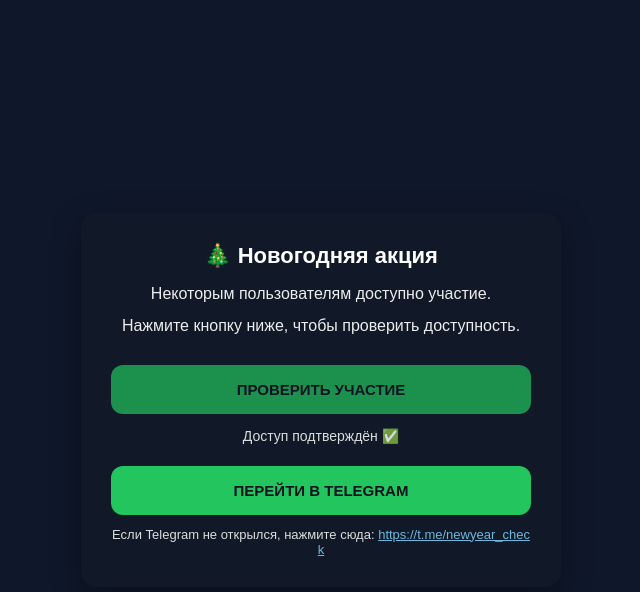
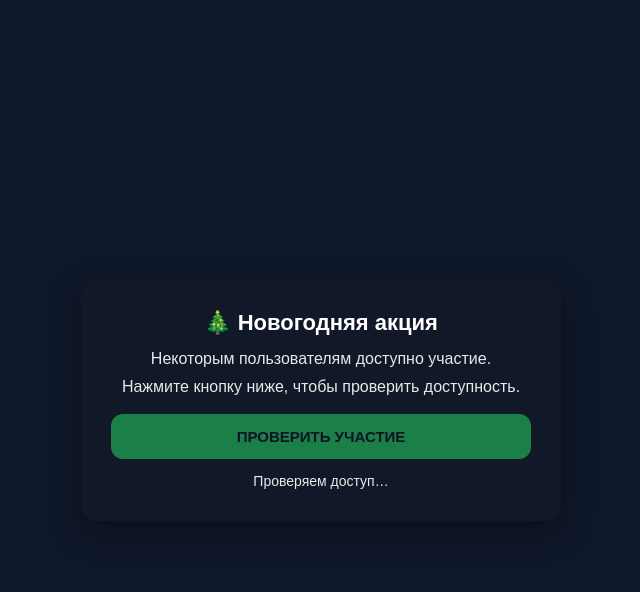
Before and after one commit to kresan2002-svg/newyear-check, a plain HTML site: page index.html in a window 1280 px wide. Both pictures are taken after a click on the button "ПРОВЕРИТЬ УЧАСТИЕ". Shown: the whole page, without its empty margins (319-959 px from the left). Drawn offline with Linux system fonts and the light colour scheme.

Commit message:
Refactor styles and update button functionality

```diff
--- a/index.html
+++ b/index.html
@@ -5,89 +5,48 @@
   <meta name="viewport" content="width=device-width, initial-scale=1.0" />
   <title>Проверка акции</title>
   <style>
-    body {
-      margin: 0;
+    body{
+      margin:0;
       font-family: Arial, sans-serif;
-      background: #0f172a;
-      color: #fff;
-      display: flex;
-      align-items: center;
-      justify-content: center;
-      height: 100vh;
+      background:#0f172a;
+      color:#fff;
+      display:flex;
+      align-items:center;
+      justify-content:center;
+      height:100vh;
     }
-    .box {
-      text-align: center;
-      background: #111827;
-      padding: 30px;
-      border-radius: 16px;
-      max-width: 420px;
-      width: 92%;
+    .box{
+      text-align:center;
+      background:#111827;
+      padding:30px;
+      border-radius:16px;
+      max-width:420px;
+      width:90%;
       box-shadow: 0 10px 30px rgba(0,0,0,.35);
     }
-    h1 {
-      font-size: 22px;
-      margin: 0 0 14px;
+    h1{ font-size:22px; margin:0 0 14px; }
+    p{ font-size:16px; opacity:.9; margin:10px 0; }
+    .btn{
+      display:block;
+      width:100%;
+      margin-top:18px;
+      padding:14px 16px;
+      border-radius:12px;
+      border:none;
+      font-weight:700;
+      cursor:pointer;
+      font-size:15px;
     }
-    p {
-      font-size: 16px;
-      opacity: 0.92;
-      margin: 10px 0;
-      line-height: 1.35;
+    .btn-primary{ background:#22c55e; color:#0b1220; }
+    .btn-secondary{ background:#e2e8f0; color:#0b1220; }
+    .btn:disabled{ opacity:.6; cursor:not-allowed; }
+    .status{
+      margin-top:14px;
+      font-size:14px;
+      opacity:.9;
+      min-height:18px;
     }
-
-    .btn {
-      display: inline-block;
-      margin-top: 18px;
-      padding: 16px 18px;
-      background: #22c55e;
-      color: #0b1220;
-      text-decoration: none;
-      font-weight: 800;
-      border-radius: 12px;
-      width: 100%;
-      box-sizing: border-box;
-      cursor: pointer;
-      user-select: none;
-      border: none;
-      font-size: 15px;
-    }
-    .btn:disabled {
-      opacity: .7;
-      cursor: not-allowed;
-    }
-
-    .status {
-      margin-top: 14px;
-      font-size: 14px;
-      opacity: .85;
-      min-height: 20px;
-    }
-
-    .loader {
-      display: inline-block;
-      width: 14px;
-      height: 14px;
-      border: 2px solid rgba(255,255,255,.35);
-      border-top-color: #fff;
-      border-radius: 50%;
-      animation: spin .8s linear infinite;
-      vertical-align: -2px;
-      margin-right: 8px;
-    }
-    @keyframes spin { to { transform: rotate(360deg); } }
-
-    .hidden { display: none; }
-
-    .fallback {
-      margin-top: 12px;
-      font-size: 13px;
-      opacity: .85;
-    }
-    .fallback a {
-      color: #7dd3fc;
-      text-decoration: underline;
-      word-break: break-all;
-    }
+    .hidden{ display:none; }
   </style>
 </head>
 <body>
@@ -96,44 +55,31 @@
     <p>Некоторым пользователям доступно участие.</p>
     <p>Нажмите кнопку ниже, чтобы проверить доступность.</p>
 
-    <!-- Шаг 1 -->
-    <button id="checkBtn" class="btn">ПРОВЕРИТЬ УЧАСТИЕ</button>
+    <button id="checkBtn" class="btn btn-primary">ПРОВЕРИТЬ УЧАСТИЕ</button>
 
-    <!-- Статус -->
     <div id="status" class="status"></div>
 
-    <!-- Шаг 2 -->
-    <a id="tgBtn" class="btn hidden" href="https://t.me/newyear_check" target="_blank" rel="noopener">
-      ПЕРЕЙТИ В TELEGRAM
+    <a id="goBtn" class="btn btn-secondary hidden" href="https://t.me/newyear_check" target="_blank" rel="noopener">
+      ПЕРЕЙТИ И ЗАБРАТЬ БОНУС
     </a>
-
-    <!-- Запасной вариант -->
-    <div id="fallback" class="fallback hidden">
-      Если Telegram не открылся, нажмите сюда:
-      <a href="https://t.me/newyear_check" target="_blank" rel="noopener">https://t.me/newyear_check</a>
-    </div>
   </div>
 
   <script>
     const checkBtn = document.getElementById('checkBtn');
-    const tgBtn = document.getElementById('tgBtn');
+    const goBtn = document.getElementById('goBtn');
     const statusEl = document.getElementById('status');
-    const fallbackEl = document.getElementById('fallback');
-
-    function randomDelay() {
-      // 1500–2500мс, чтобы не было одинакового тайминга
-      return 1500 + Math.floor(Math.random() * 1000);
-    }
 
     checkBtn.addEventListener('click', () => {
       checkBtn.disabled = true;
-      statusEl.innerHTML = '<span class="loader"></span>Проверяем доступ...';
+      statusEl.textContent = 'Проверяем доступ…';
+
+      // микро-задержка 2–4 секунды
+      const delay = 2000 + Math.floor(Math.random() * 2000);
 
       setTimeout(() => {
         statusEl.textContent = 'Доступ подтверждён ✅';
-        tgBtn.classList.remove('hidden');
-        fallbackEl.classList.remove('hidden');
-      }, randomDelay());
+        goBtn.classList.remove('hidden');
+      }, delay);
     });
   </script>
 </body>
```
